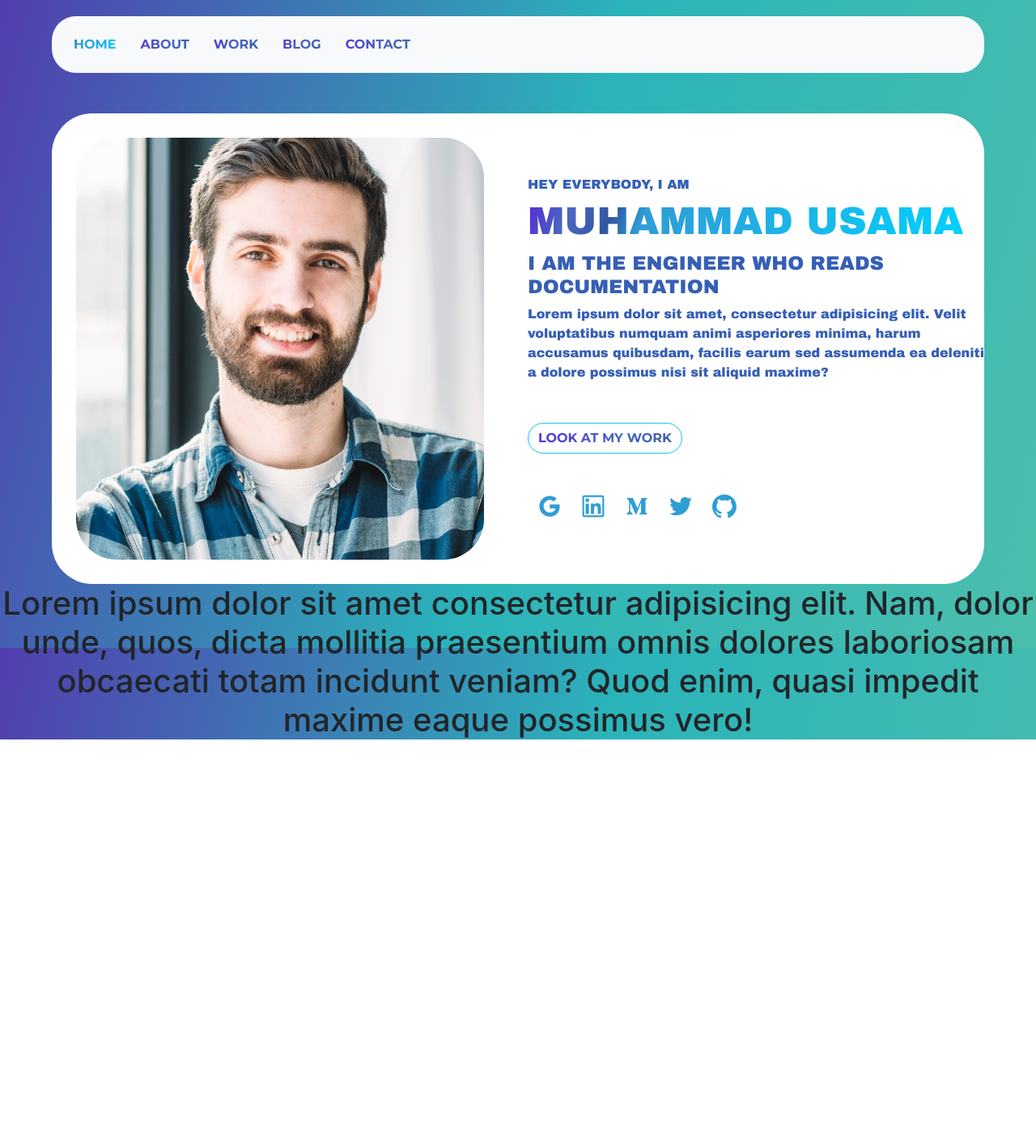
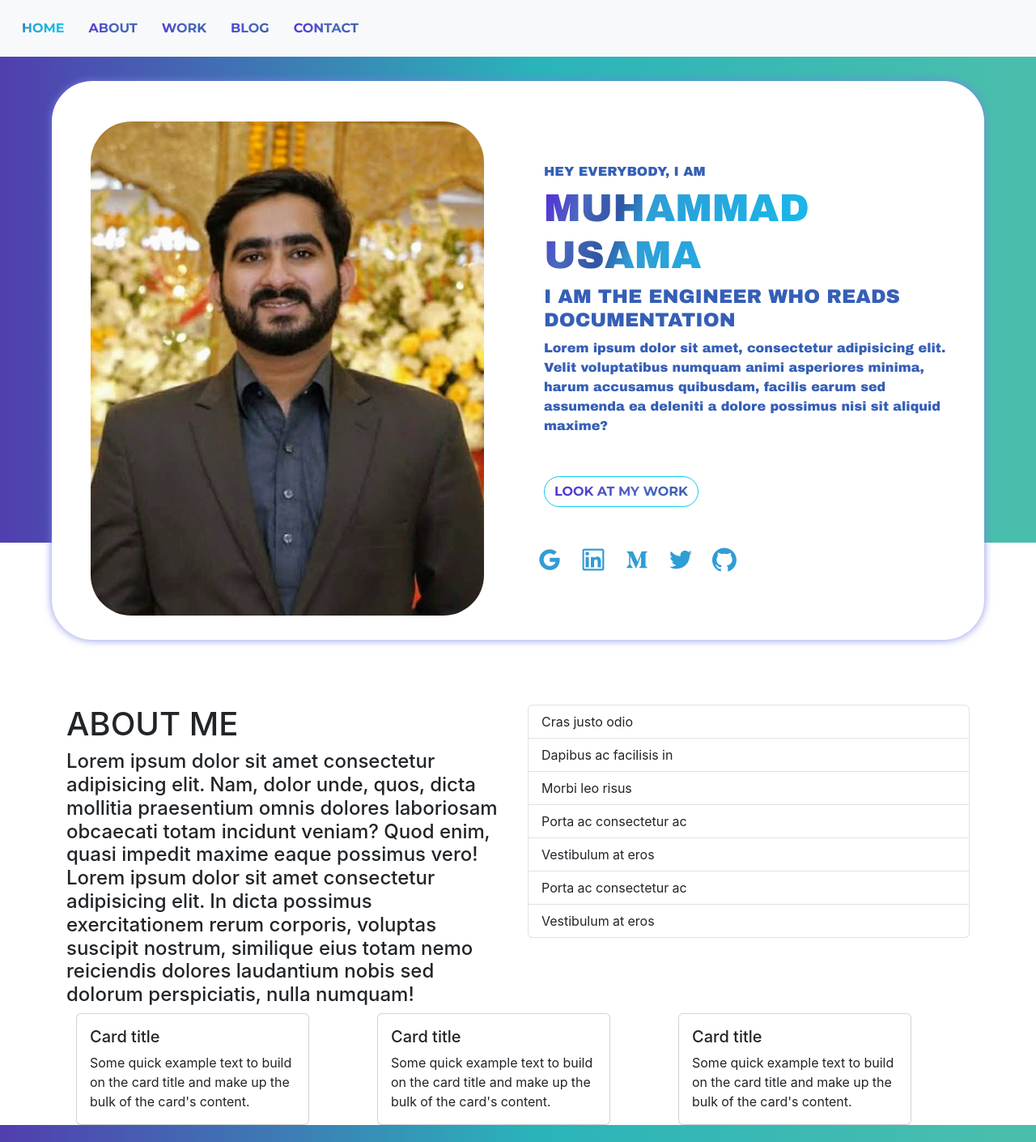
Before and after one commit to usama455/myDigitalResume, a React (Create React App) app in the folder my-digital-resume/: page / in a window 1280 px wide. Shown: the top 1410 px of the page at 81% size. Before the commit the page ends 913 px from the top, so only its background shows below. Built offline with nearby package versions, Linux system fonts and the light colour scheme.

Commit message:
about section started

```diff
--- a/my-digital-resume/src/components/homePage/about.jsx
+++ b/my-digital-resume/src/components/homePage/about.jsx
@@ -1,8 +1,88 @@
-import React from 'react';
+import React from "react";
 const About = () => {
-    return ( <div>
-        <h1>Lorem ipsum dolor sit amet consectetur adipisicing elit. Nam, dolor unde, quos, dicta mollitia praesentium omnis dolores laboriosam obcaecati totam incidunt veniam? Quod enim, quasi impedit maxime eaque possimus vero!</h1>
-    </div> );
-}
+	return (
+		<div>
+			<div
+				style={{
+					background: "white",
+					paddingTop: 200,
+					textAlign: "left",
+					position: "relative",
+					zIndex: -1,
+
+					// top: "80"
+					top: "-15vh"
+					// borderRadius: 50,
+					// marginTop: 30,
+					// marginLeft: "5vw",
+					// marginRight: "5vw"
+				}}
+			>
+				<div className="container">
+					<div className="row">
+						<div className="col">
+							<h1>ABOUT ME</h1>
+							<h4>
+								Lorem ipsum dolor sit amet consectetur adipisicing elit. Nam, dolor unde, quos, dicta mollitia
+								praesentium omnis dolores laboriosam obcaecati totam incidunt veniam? Quod enim, quasi impedit maxime
+								eaque possimus vero! Lorem ipsum dolor sit amet consectetur adipisicing elit. In dicta possimus
+								exercitationem rerum corporis, voluptas suscipit nostrum, similique eius totam nemo reiciendis dolores
+								laudantium nobis sed dolorum perspiciatis, nulla numquam!
+							</h4>
+						</div>
+						<div className="col">
+							<ul className="list-group">
+								<li className="list-group-item">Cras justo odio</li>
+								<li className="list-group-item">Dapibus ac facilisis in</li>
+								<li className="list-group-item">Morbi leo risus</li>
+								<li className="list-group-item">Porta ac consectetur ac</li>
+								<li className="list-group-item">Vestibulum at eros</li>
+								<li className="list-group-item">Porta ac consectetur ac</li>
+								<li className="list-group-item">Vestibulum at eros</li>
+							</ul>
+						</div>
+						<div className="w-100"></div>
+						<div className="col">
+							<div className="container">
+								<div className="row">
+									<div className="col-sm">
+										<div className="card" style={{ width: "18rem" }}>
+											<div className="card-body">
+												<h5 className="card-title">Card title</h5>
+												<p className="card-text">
+													Some quick example text to build on the card title and make up the bulk of the card's content.
+												</p>
+											</div>
+										</div>
+									</div>
+									<div className="col-sm">
+										<div className="card" style={{ width: "18rem" }}>
+											<div className="card-body">
+												<h5 className="card-title">Card title</h5>
+												<p className="card-text">
+													Some quick example text to build on the card title and make up the bulk of the card's content.
+												</p>
+											</div>
+										</div>
+									</div>
+									<div className="col-sm">
+										<div className="card" style={{ width: "18rem" }}>
+											<div className="card-body">
+												<h5 className="card-title">Card title</h5>
+												<p className="card-text">
+													Some quick example text to build on the card title and make up the bulk of the card's content.
+												</p>
+											</div>
+										</div>
+									</div>
+								</div>
+							</div>
+						</div>
+					</div>
+				</div>
+			</div>
+		</div>
+	);
+};
 
 export default About;
--- a/my-digital-resume/src/components/homePage/header.jsx
+++ b/my-digital-resume/src/components/homePage/header.jsx
@@ -1,7 +1,7 @@
 /* eslint-disable jsx-a11y/img-redundant-alt */
 import React from "react";
 import { Button } from "reactstrap";
-import headerImage from "../../media/imageHeader.jpg";
+import headerImage from "../../media/image.jpg";
 import {
 	LinkedinOutlined,
 	MediumOutlined,
@@ -15,6 +15,7 @@ const Header = () => {
 	return (
 		<div>
 			<div className="header-bg">
+				<div className="container">
 					<div className="row">
 						<div className="col">
 							{/* <Image width={100} preview={false} src={headerImage} /> */}
@@ -22,8 +23,8 @@ const Header = () => {
 								src={headerImage}
 								className="img-fluid"
 								style={{
-								minHeight: "250px",
-								minWidth: "300px",
+									minHeight: "300px",
+									minWidth: "350px",
 									padding: "30px",
 									borderRadius: "80px"
 								}}
@@ -71,6 +72,7 @@ const Header = () => {
 					</div>
 				</div>
 			</div>
+		</div>
 	);
 };
 
--- a/my-digital-resume/src/components/homePage/home.jsx
+++ b/my-digital-resume/src/components/homePage/home.jsx
@@ -1,14 +1,17 @@
-
-import React from 'react';
-import Navbar from '../navbar';
-import About from './about';
-import Header from './header';
+import React from "react";
+import Navbar from "../navbar";
+import Work from "../work";
+import About from "./about";
+import Header from "./header";
 const Home = () => {
-    return ( <div>
-        <Navbar/>
-        <Header/>
-        <About/>
-    </div> );
-}
+	return (
+		<div>
+			<Navbar />
+			<Header />
+			<About />
+			<Work />
+		</div>
+	);
+};
 
 export default Home;
--- a/my-digital-resume/src/components/navbar.jsx
+++ b/my-digital-resume/src/components/navbar.jsx
@@ -1,4 +1,5 @@
 import React, { useState } from "react";
+import { MenuOutlined } from "@ant-design/icons";
 const Navbar = () => {
 	const [isNavCollapsed, setIsNavCollapsed] = useState(true);
 
@@ -9,9 +10,9 @@ const Navbar = () => {
 			<nav className={"navbar navbar-expand-lg navbar-light-transparent bg-light navbar-container "}>
 				<div className="container-fluid">
 					<span className="navbar-text">HOME</span>
-					<button
+					<MenuOutlined
 						className="navbar-toggler"
-						style={{ backgroundColor: "black" }}
+						style={{ color: "black" }}
 						type="button"
 						data-bs-toggle="collapse"
 						data-bs-target="#navbarNavAltMarkup"
@@ -21,7 +22,20 @@ const Navbar = () => {
 						onClick={handleNavCollapse}
 					>
 						<span className="navbar-toggler-icon"></span>
-					</button>
+					</MenuOutlined>
+					{/* <button
+						className="navbar-toggler"
+						style={{ color: "black" }}
+						type="button"
+						data-bs-toggle="collapse"
+						data-bs-target="#navbarNavAltMarkup"
+						aria-controls="navbarNavAltMarkup"
+						aria-expanded="false"
+						aria-label="Toggle navigation"
+						onClick={handleNavCollapse}
+					>
+						<span className="navbar-toggler-icon"></span>
+					</button> */}
 					<div className={`${isNavCollapsed ? "collapse" : ""} navbar-collapse`} id="navbarNavAltMarkup">
 						<div className="navbar-nav ml-auto">
 							<span className="navbar-text">ABOUT</span>
--- /dev/null
+++ b/my-digital-resume/src/components/work.jsx
@@ -0,0 +1,44 @@
+import React, { useState } from "react";
+import { Button } from "reactstrap";
+import Flippy, { FrontSide, BackSide } from "react-flippy";
+import cardImage from "../media/flutter_1.jpg";
+
+const Work = () => {
+	const [isFlipped, setIsFlipped] = useState("ssss");
+
+	const cardFrontStyle = {
+		width: "350px",
+		height: "250px"
+		// backgroundColor: "#9E4AE4"
+		// borderRadius: "25px",
+		// boxShadow: " 0 0 7px #9E4AE4",
+		// objectFit: "cover"
+	};
+	const outerCardStyle = {
+		width: "350px",
+		height: "250px",
+		backgroundColor: "#333941",
+		// borderRadius: "25px",
+		boxShadow: " 0 0 7px #9E4AE4"
+		// objectFit: "cover"
+	};
+	return (
+		<div>
+			<div className="container" style={{ color: "white", background: "green" }}>
+				<Button onClick={(_) => setIsFlipped("ffff")}>Hello</Button>
+				<h1>
+					Lorem ipsum dolor sit amet, consectetur adipisicing elit. Est saepe eius quam harum vero maiores facere
+					accusantium, quas unde porro culpa impedit recusandae iusto maxime, dicta possimus cum molestiae deleniti.
+				</h1>
+				<h5>{isFlipped}</h5>
+				{/* <Flippy
+					flipOnHover={false} // default false
+					flipOnClick={true} // default false
+					flipDirection="horizontal" // horizontal or vertical
+				></Flippy> */}
+			</div>
+		</div>
+	);
+};
+
+export default Work;
--- a/my-digital-resume/src/index.css
+++ b/my-digital-resume/src/index.css
@@ -1,6 +1,8 @@
 @import url("https://fonts.googleapis.com/css2?family=Archivo+Black&family=Archivo:wght@100&display=swap");
 @import url("https://fonts.googleapis.com/css2?family=Montserrat:ital,wght@0,600;0,700;1,900&display=swap");
-
+head {
+	background: black;
+}
 body {
 	margin: 0;
 	font-family: -apple-system, BlinkMacSystemFont, "Segoe UI", "Roboto", "Oxygen", "Ubuntu", "Cantarell", "Fira Sans",
@@ -8,7 +10,7 @@ body {
 	-webkit-font-smoothing: antialiased;
 	-moz-osx-font-smoothing: grayscale;
 	background: rgb(81, 62, 175);
-	background: linear-gradient(105deg, rgba(81, 62, 175, 1) 0%, rgba(42, 180, 186, 1) 52%, rgba(74, 190, 173, 1) 98%);
+	background: linear-gradient(90deg, rgba(81, 62, 175, 1) 0%, rgba(42, 180, 186, 1) 52%, rgba(74, 190, 173, 1) 98%);
 }
 
 code {
@@ -16,14 +18,15 @@ code {
 }
 
 .navbar-container {
-	background-color: #ffffff;
-	border-radius: 30px;
-	margin-top: 20px;
-	margin-left: 5vw;
-	margin-right: 5vw;
-	/* position: fixed; */
-	/* top: 0; */
-	/* width: 90%; */
+	/* background-color: #ffffff; */
+	/* border-radius: 30px; */
+	/* margin-top: 20px; */
+	/* margin-left: 5vw;
+	margin-right: 5vw; */
+	position: fixed;
+	top: 0;
+	width: 100%;
+	z-index: 1;
 }
 .navbar-text {
 	font-family: "Montserrat", sans-serif;
@@ -67,9 +70,15 @@ code {
 .header-bg {
 	border-radius: 50px;
 	background: #ffffff;
-	margin-top: 50px;
+	margin-top: 100px;
 	margin-left: 5vw;
 	margin-right: 5vw;
+	padding-top: 20px;
+	box-shadow: 0px 0px 10px 1px rgba(122, 129, 230, 0.75);
+	/* max-width: 1414px; */
+	position: relative;
+
+	/* z-index: -1; */
 }
 
 /* HEADINGS */
@@ -82,6 +91,8 @@ code {
 	text-align: left;
 	display: block;
 	/* cursor: pointer; */
+	margin-right: 20px;
+	margin-left: 20px;
 	user-select: none;
 	/* width: 605px; */
 
@@ -149,6 +160,8 @@ code {
 	font-size: 1em;
 	/* margin-top: em; */
 	text-align: left;
+	margin-right: 20px;
+	margin-left: 20px;
 	/* margin-top: 25px; */
 	display: block;
 	/* cursor: pointer; */
@@ -160,7 +173,8 @@ code {
 	font-family: "Archivo Black", sans-serif;
 	font-weight: normal;
 	/* font-size: 1.5em; */
-	/* margin-top: em; */
+	margin-right: 20px;
+	margin-left: 20px;
 	text-align: left;
 	/* margin-top: 20px; */
 	display: block;
@@ -182,6 +196,8 @@ code {
 	cursor: pointer;
 	user-select: none;
 	text-align: start;
+	margin-right: 20px;
+	margin-left: 20px;
 
 	/* Fallback: Set a background color. */
 	background-color: rgb(85, 41, 218);
@@ -214,10 +230,10 @@ code {
 /* TEST CODE START */
 
 .header-image {
-	min-height: "250px";
-	min-width: "300px";
-	padding-left: "30px";
-	padding-right: "30px";
+	min-height: "300px";
+	min-width: "350px";
+	padding: "30px";
+	border-radius: "80px";
 }
 .contacts {
 	color: #355fb6;
@@ -275,13 +291,36 @@ code {
 /* TEST CODE */
 
 @media (max-width: 599px) {
+	.header-bg {
+		margin-top: 100px;
+
+		position: static;
+	}
+	.gradient-heading {
+		font-size: 2em;
+	}
 	.subheading-above {
 		margin-top: 30px;
+	}
+	.navbar-container {
+		color: transparent;
 	}
 	.contact-icons {
 		margin-bottom: 20px;
 	}
-	/* body {
+	body {
 		background: white;
-	} */
+	}
+	img {
+		min-width: 250px;
+		min-height: 00px;
+	}
 }
+
+@media (min-width: 599px) {
+	.header-bg {
+		margin-top: 100px;
+
+		position: static;
+	}
+}
```
Also changed, not shown: my-digital-resume/src/common/card.jsx (added, +58 -0 lines), my-digital-resume/src/media/flutter_1.jpg (added), my-digital-resume/src/media/image.jpg (added). Lines whose indentation alone changed are shown as unchanged.
